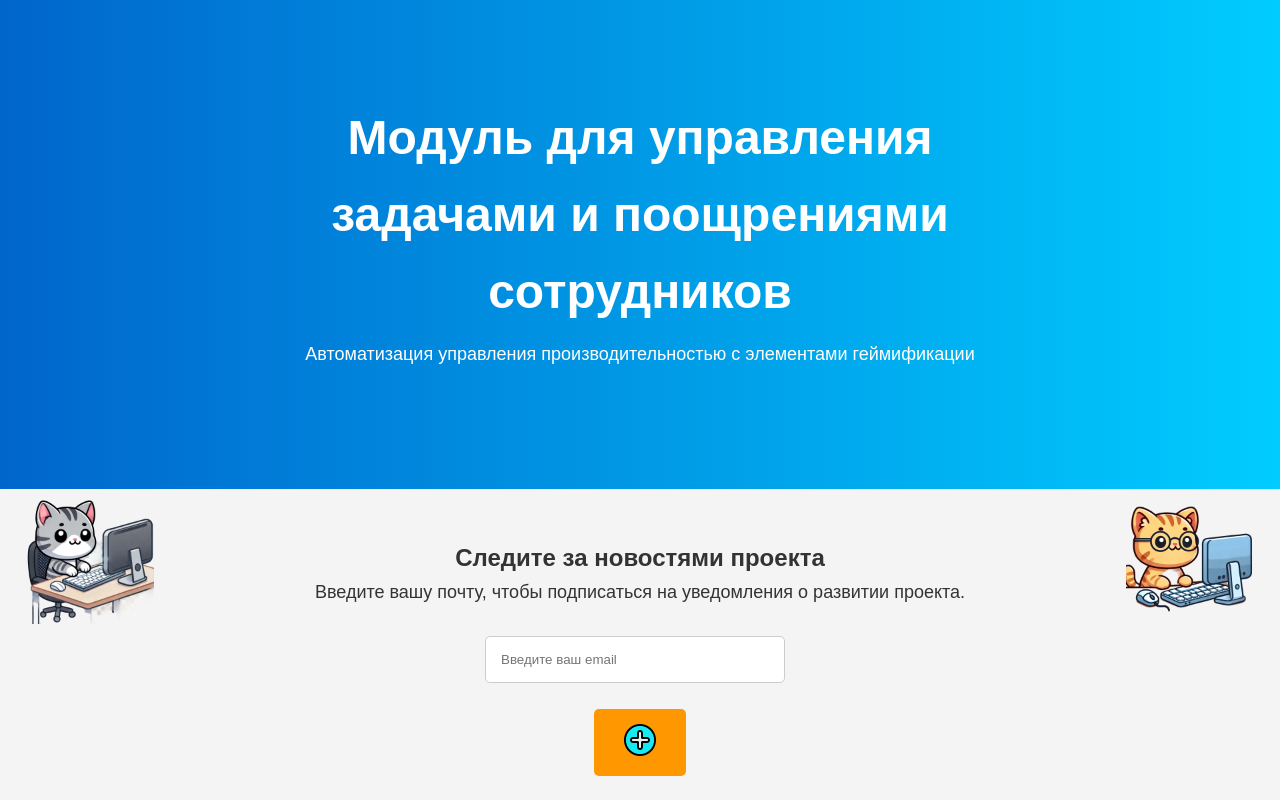
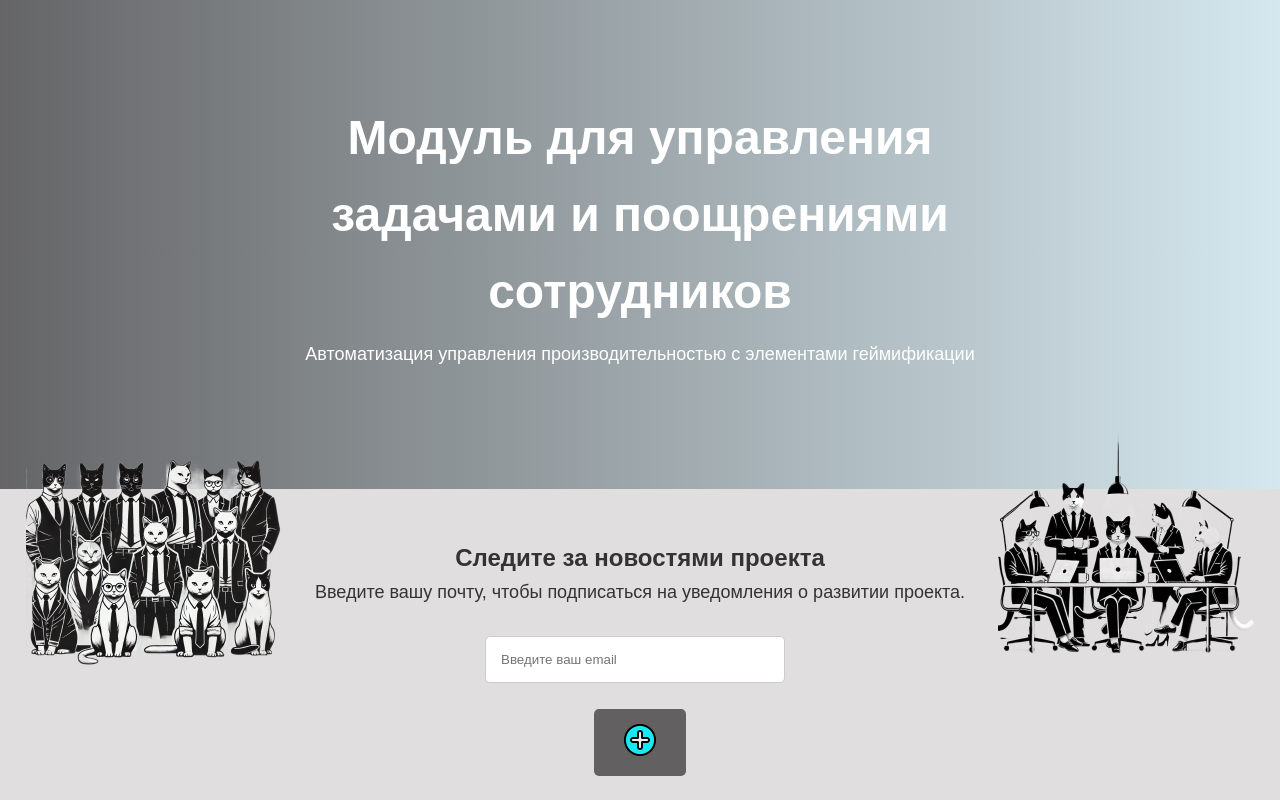
Before and after one commit to KOTENOKCCOFFEE/Biz_Biz, a website built with webpack: page index.html in a window 1280 px wide. Shown: the top 800 px of the page. Built offline with nearby package versions, Linux system fonts and the light colour scheme.

Commit message:
first commit

```diff
--- a/css/style.css
+++ b/css/style.css
@@ -7,12 +7,12 @@
 body {
   font-family: Arial, sans-serif;
   line-height: 1.6;
-  background-color: #f4f4f4;
+  background-color: #e0dede;
   color: #333;
 }
 
 header.hero {
-  background-image: linear-gradient(to right, #0066cc, #00ccff);
+  background-image: linear-gradient(to right, #656567, #d5e8ef);
   color: white;
   padding: 100px 20px;
   text-align: center;
@@ -34,7 +34,7 @@ p {
 }
 
 .cta-button {
-  background-color: #ff9800;
+  background-color: #626060;
   color: white;
   border: none;
   padding: 15px 30px;
@@ -45,7 +45,7 @@ p {
 }
 
 .cta-button:hover {
-  background-color: #e68a00;
+  background-color: rgba(232, 147, 0, 0.73);
 }
 
 .subscription, .features {
@@ -163,7 +163,7 @@ input[type="email"], select {
 /* Общие стили для котиков */
 .side-cat {
   position: absolute;
-  width: 10vw;
+  width: 20vw;
   z-index: 100;
 }
 
--- a/index.html
+++ b/index.html
@@ -117,8 +117,8 @@
   <p>&copy; 2024 Разработано danissima для выпускной квалификационной работы</p>
 </footer>
 
-<img src="img/cat-left.webp" alt="Cat working on computer" class="side-cat side-cat-left">
-<img src="img/cat-right.webp" alt="Cat working on computer" class="side-cat side-cat-right">
+<img src="img/strictcat.png" alt="Cat working on computer" class="side-cat side-cat-left">
+<img src="img/stick1cat.png" alt="Cat working on computer" class="side-cat side-cat-right">
 <script src="js/app.js"></script>
 </body>
 </html>
```
Also changed, not shown: img/stick1cat.png (added), img/strictcat.png (added).
